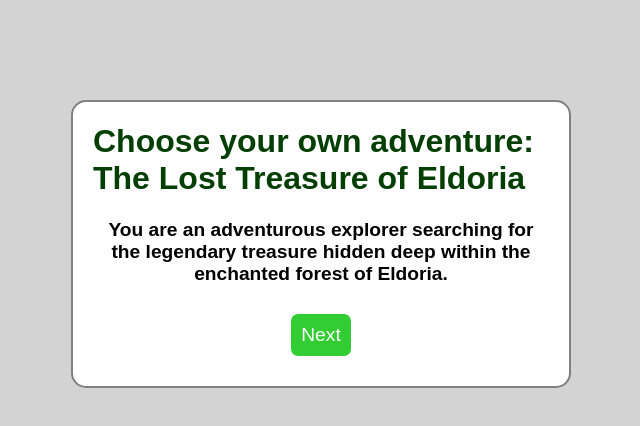
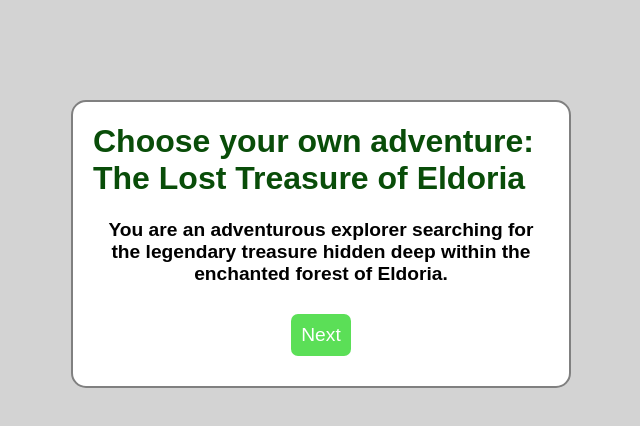
Before and after one commit to cbugtai/COMP-2230_Project_03, a plain HTML site: page index.html in a window 1280 px wide. In both pictures the pointer is over the button "Next". Shown: the whole page, without its empty margins (319-959 px from the left). Drawn offline with Linux system fonts and the light colour scheme.

Commit message:
Added mouse hover color change

```diff
--- a/styles.css
+++ b/styles.css
@@ -17,7 +17,7 @@ body {
 }
 
 #header {
-    color: rgb(3, 63, 3);
+    color: rgb(9, 77, 9);
 }
 #scenario {
     font-size: larger;
@@ -57,3 +57,7 @@ button {
     display: flex;
     justify-content: center;
 }
+
+button:hover {
+    background-color: rgb(91, 223, 87);
+}
```
